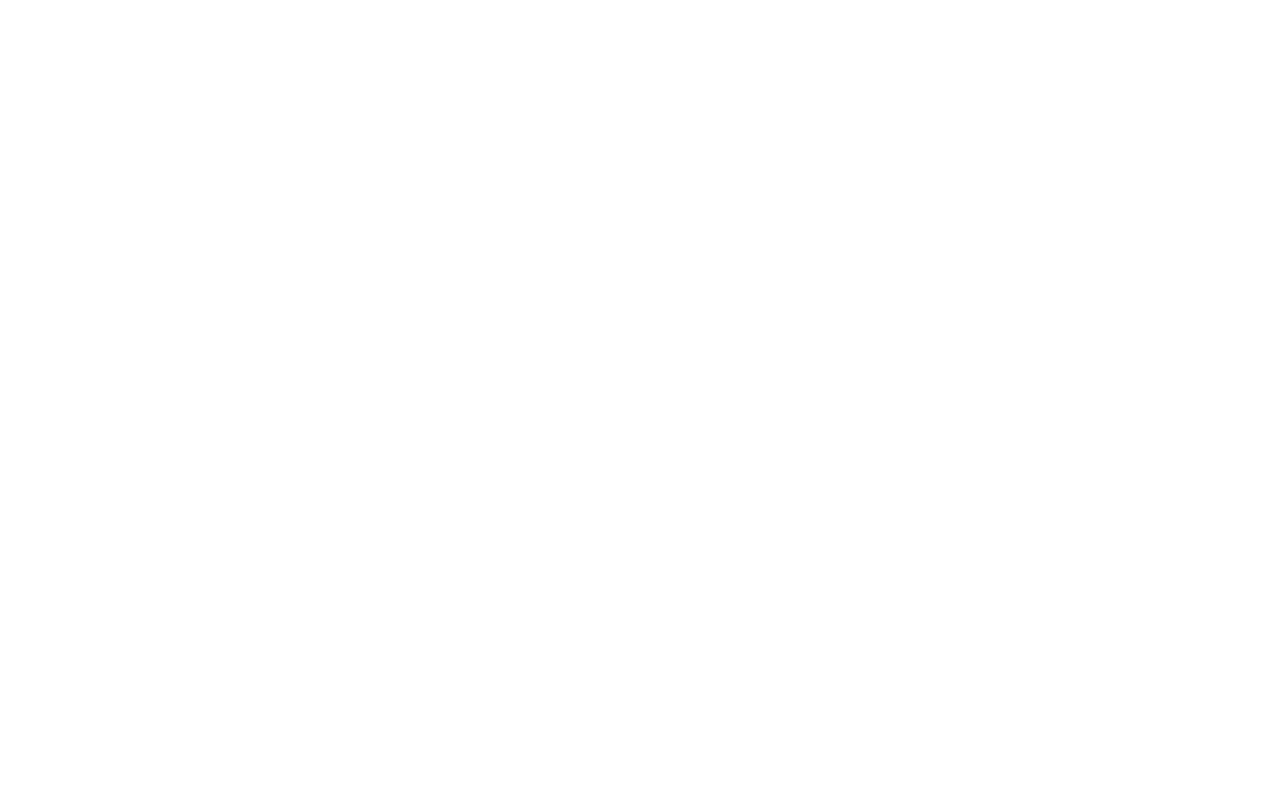
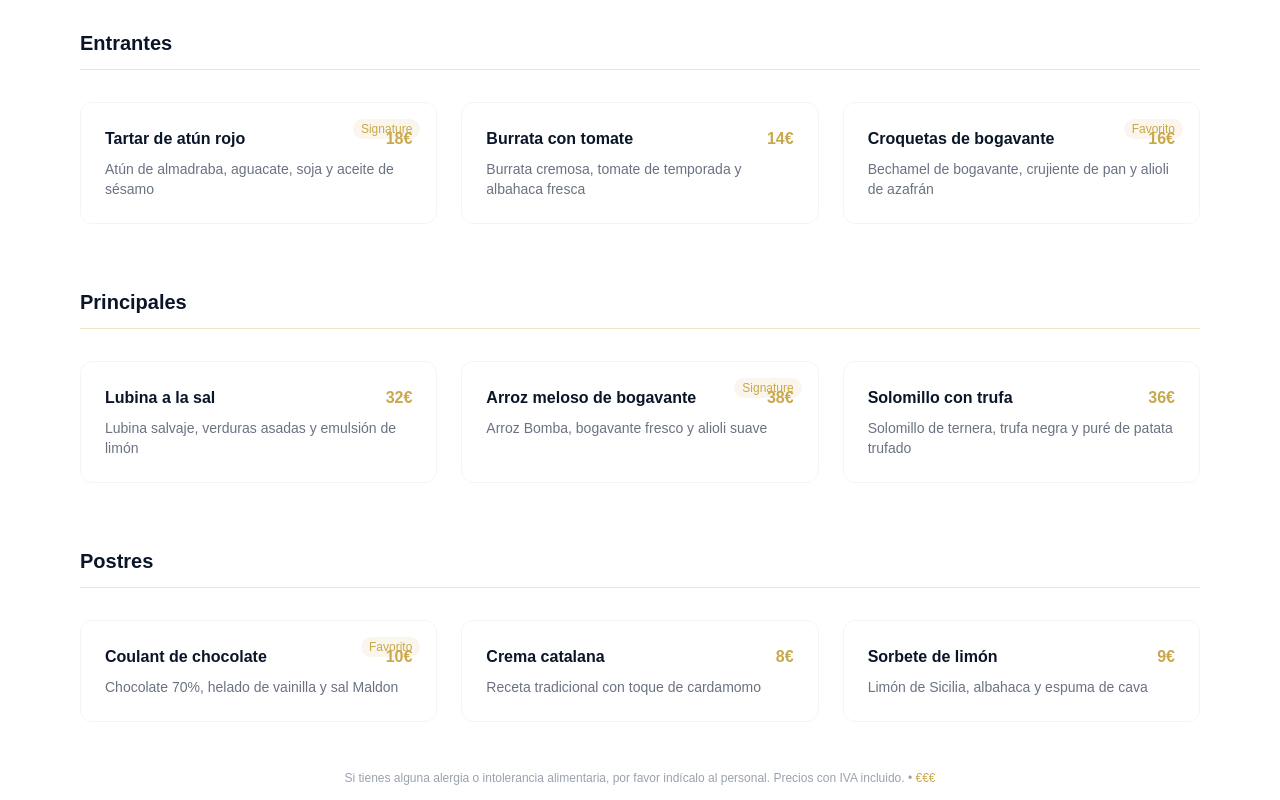
Before and after one commit to alvarorubio-dev/marea-alta, a Next.js app: page / in a window 1280 px wide. Shown: the part 1140-1940 px from the top of the page. Before the commit the page ends 950 px from the top, so only its background shows below. Built offline with nearby package versions, Linux system fonts and the light colour scheme.

Commit message:
feat: add Menu section

```diff
--- a/src/app/page.tsx
+++ b/src/app/page.tsx
@@ -1,5 +1,6 @@
 import { JsonLd } from '@/components/ui'
 import { Hero } from '@/components/sections/hero'
+import { Menu } from '@/components/sections/menu'
 import { siteConfig } from '@/config/site'
 
 export default function Home() {
@@ -30,6 +31,7 @@
     <>
       <JsonLd data={jsonLd} />
       <Hero />
+      <Menu />
     </>
   )
 }
--- /dev/null
+++ b/src/components/sections/menu.tsx
@@ -0,0 +1,130 @@
+import { siteConfig } from '@/config/site'
+
+const dishes = [
+  {
+    category: 'Entrantes',
+    items: [
+      {
+        name: 'Tartar de atún rojo',
+        description: 'Atún de almadraba, aguacate, soja y aceite de sésamo',
+        price: '18€',
+        tag: 'Signature',
+      },
+      {
+        name: 'Burrata con tomate',
+        description: 'Burrata cremosa, tomate de temporada y albahaca fresca',
+        price: '14€',
+        tag: null,
+      },
+      {
+        name: 'Croquetas de bogavante',
+        description: 'Bechamel de bogavante, crujiente de pan y alioli de azafrán',
+        price: '16€',
+        tag: 'Favorito',
+      },
+    ],
+  },
+  {
+    category: 'Principales',
+    items: [
+      {
+        name: 'Lubina a la sal',
+        description: 'Lubina salvaje, verduras asadas y emulsión de limón',
+        price: '32€',
+        tag: null,
+      },
+      {
+        name: 'Arroz meloso de bogavante',
+        description: 'Arroz Bomba, bogavante fresco y alioli suave',
+        price: '38€',
+        tag: 'Signature',
+      },
+      {
+        name: 'Solomillo con trufa',
+        description: 'Solomillo de ternera, trufa negra y puré de patata trufado',
+        price: '36€',
+        tag: null,
+      },
+    ],
+  },
+  {
+    category: 'Postres',
+    items: [
+      {
+        name: 'Coulant de chocolate',
+        description: 'Chocolate 70%, helado de vainilla y sal Maldon',
+        price: '10€',
+        tag: 'Favorito',
+      },
+      {
+        name: 'Crema catalana',
+        description: 'Receta tradicional con toque de cardamomo',
+        price: '8€',
+        tag: null,
+      },
+      {
+        name: 'Sorbete de limón',
+        description: 'Limón de Sicilia, albahaca y espuma de cava',
+        price: '9€',
+        tag: null,
+      },
+    ],
+  },
+]
+
+export function Menu() {
+  return (
+    <section id="menu" className="bg-white py-24">
+      <div className="mx-auto max-w-6xl px-4">
+        {/* Header */}
+        <div className="mb-16 text-center">
+          <p className="mb-3 text-sm font-medium tracking-[0.3em] text-[#c9a84c] uppercase">
+            Nuestra carta
+          </p>
+          <h2 className="text-4xl font-bold text-[#0a1628] md:text-5xl">Menú de temporada</h2>
+          <p className="mx-auto mt-4 max-w-xl text-gray-500">
+            Ingredientes frescos del mercado, seleccionados cada día por nuestro chef para ofrecerte
+            lo mejor del mediterráneo.
+          </p>
+        </div>
+
+        {/* Categorías */}
+        <div className="flex flex-col gap-16">
+          {dishes.map((category) => (
+            <div key={category.category}>
+              <h3 className="mb-8 border-b border-[#c9a84c]/30 pb-3 text-xl font-semibold text-[#0a1628]">
+                {category.category}
+              </h3>
+              <div className="grid gap-6 md:grid-cols-3">
+                {category.items.map((dish) => (
+                  <div
+                    key={dish.name}
+                    className="group relative rounded-xl border border-gray-100 p-6 transition-shadow hover:shadow-md"
+                  >
+                    {dish.tag && (
+                      <span className="absolute top-4 right-4 rounded-full bg-[#c9a84c]/10 px-2 py-0.5 text-xs font-medium text-[#c9a84c]">
+                        {dish.tag}
+                      </span>
+                    )}
+                    <div className="flex items-start justify-between gap-4">
+                      <h4 className="font-semibold text-[#0a1628]">{dish.name}</h4>
+                      <p className="shrink-0 font-bold text-[#c9a84c]">{dish.price}</p>
+                    </div>
+                    <p className="mt-2 text-sm text-gray-500">{dish.description}</p>
+                  </div>
+                ))}
+              </div>
+            </div>
+          ))}
+        </div>
+
+        {/* Nota alérgenos */}
+        <p className="mt-12 text-center text-xs text-gray-400">
+          Si tienes alguna alergia o intolerancia alimentaria, por favor indícalo al personal.
+          Precios con IVA incluido. •{' '}
+          <span className="text-[#c9a84c]">{siteConfig.business.priceRange}</span>
+        </p>
+      </div>
+    </section>
+  )
+}
```
